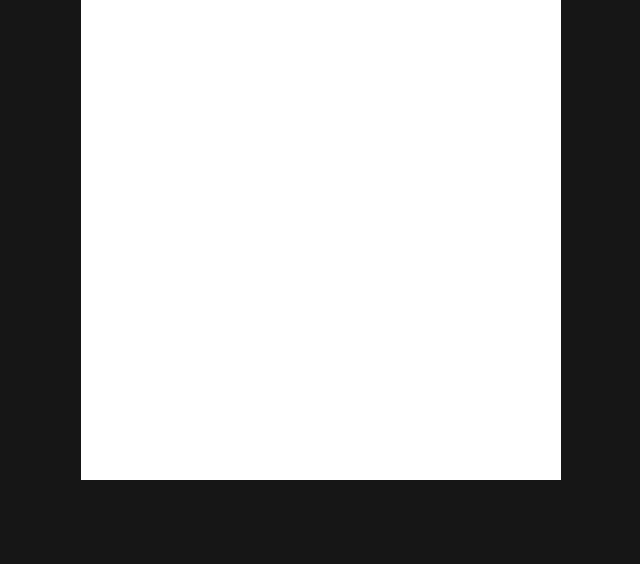
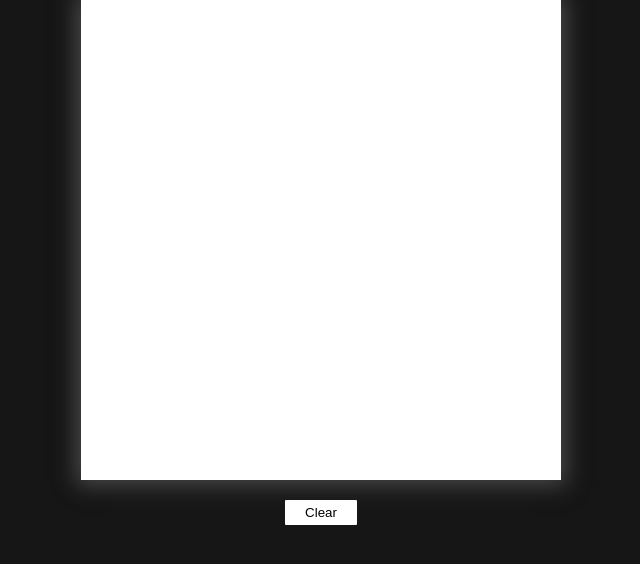
Before and after one commit to ntaadennis/etch-a-sketch, a plain HTML site: page index.html in a window 1280 px wide. Shown: the part 86-650 px from the top of the page, without its empty margins (319-959 px from the left). Drawn offline with Linux system fonts and the light colour scheme.

Commit message:
add clear button

```diff
--- a/index.html
+++ b/index.html
@@ -16,6 +16,10 @@
 
 
 </div>
+<div class="controls">
+    <button onclick="clearSquares()">Clear</button>
+</div>
+
 
 <body>
 
--- a/style.css
+++ b/style.css
@@ -14,6 +14,23 @@ body {
     text-align: center;
 }
 
+.controls {
+    display: flex;
+    justify-content: center;
+    padding: 20px
+}
+
+.controls button {
+    border: 0px;
+    padding: 5px 20px;
+    border-radius: 1px;
+    background-color: #fff;
+    font-size: bold;
+
+}
+
+.controls button:hover {}
+
 .container {
     background-color: #fff;
     display: flex;
@@ -21,6 +38,8 @@ body {
     height: calc(30px * 16);
     flex-wrap: wrap;
     margin: auto;
+    -webkit-box-shadow: 0px 0px 21px 5px #FFF8DC;
+    box-shadow: 0px 0px 21px 5px #4a4a4a;
 }
 
 .square {
@@ -33,7 +52,3 @@ body {
 .square:hover {
     background-color: rgb(88, 88, 88);
 }
-
-button {
-    margin: auto
-}
```
